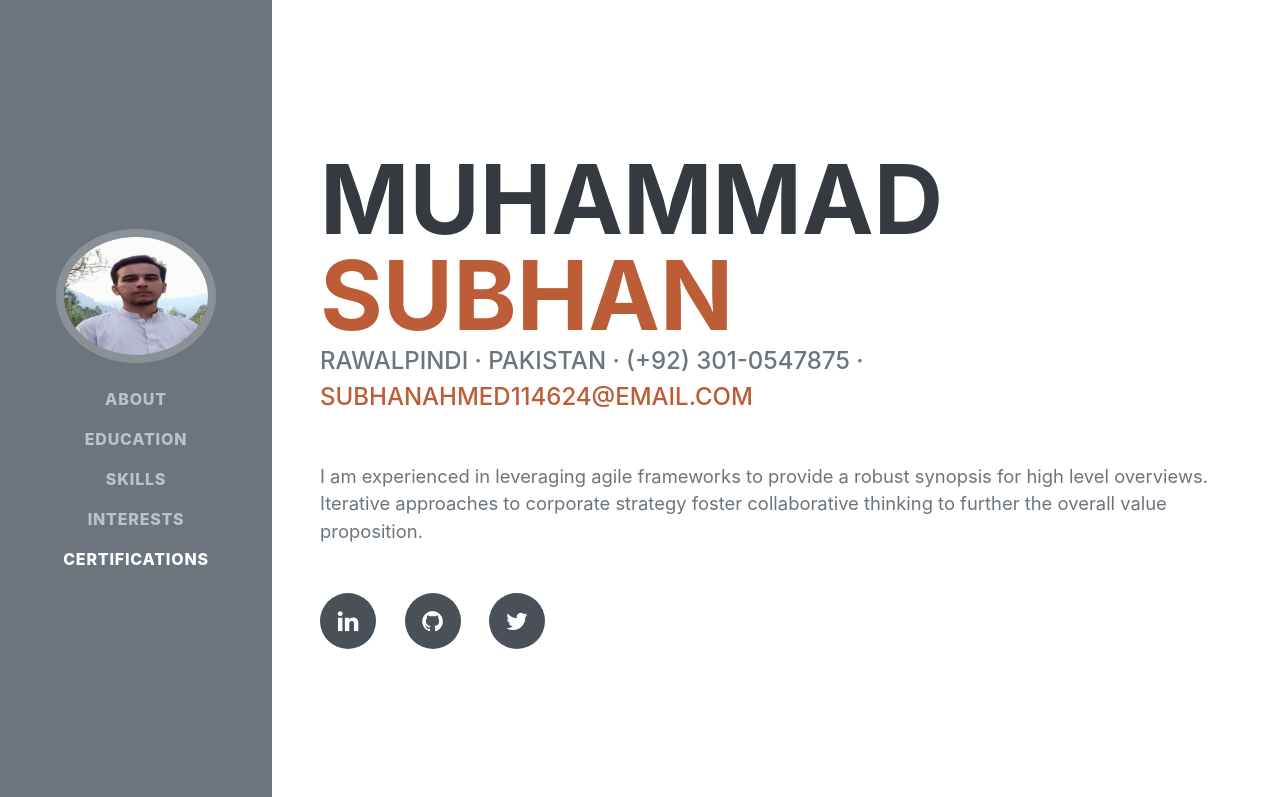
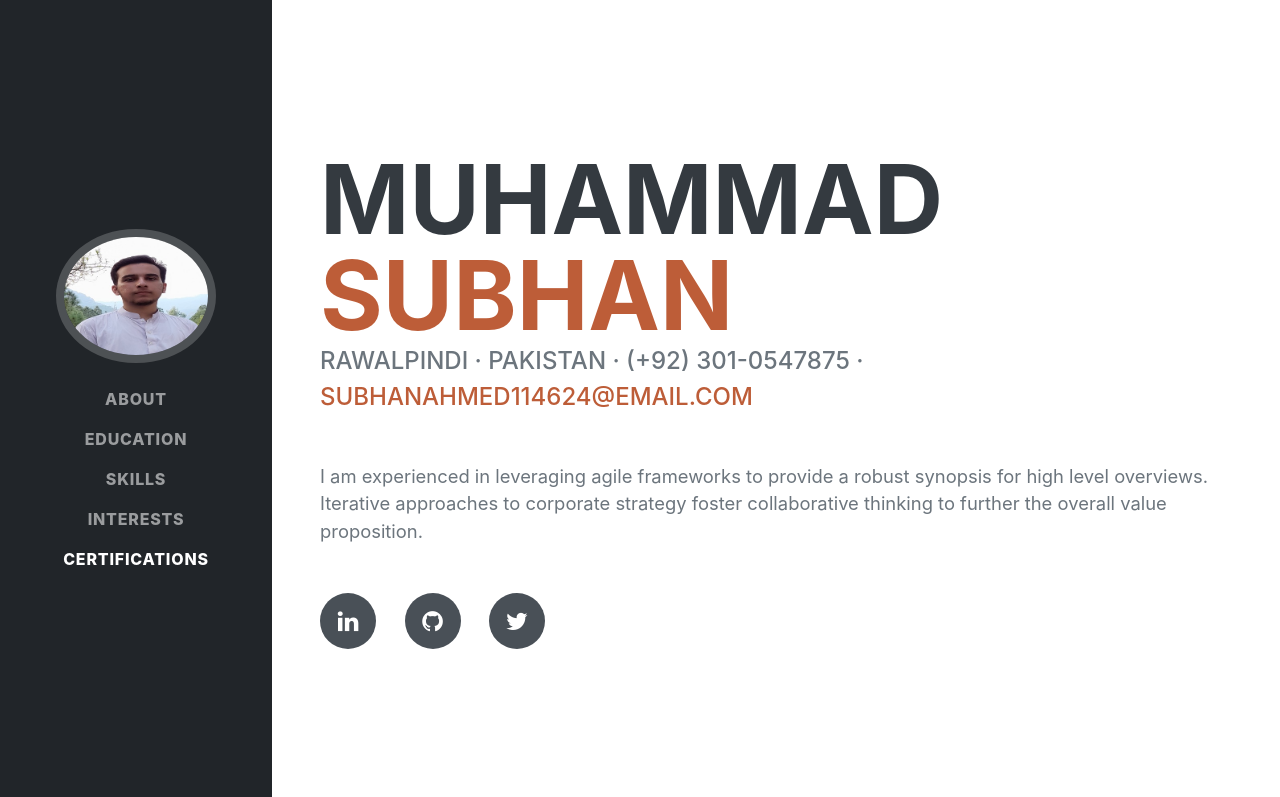
Before and after one commit to msubhanahmed/Portfolio, a plain HTML site: page index.html in a window 1280 px wide. Shown: the top 797 px of the page. Drawn offline with nearby package versions, Linux system fonts and the light colour scheme; a web font is replaced by a local one.

Commit message:
Second Revision

```diff
--- a/index.html
+++ b/index.html
@@ -18,7 +18,7 @@
     </head>
     <body id="page-top">
         <!-- Navigation-->
-        <nav class="navbar navbar-expand-lg navbar-dark bg-secondary fixed-top" id="sideNav">
+        <nav class="navbar navbar-expand-lg navbar-dark bg-dark fixed-top" id="sideNav">
             <a class="navbar-brand js-scroll-trigger" href="#page-top">
                 <span class="d-block d-lg-none">Muhammad Subhan</span>
                 <span class="d-none d-lg-block"><img class="img-fluid img-profile rounded-circle mx-auto mb-2" src="assets/img/profile.jpg" alt="..." /></span>
```
